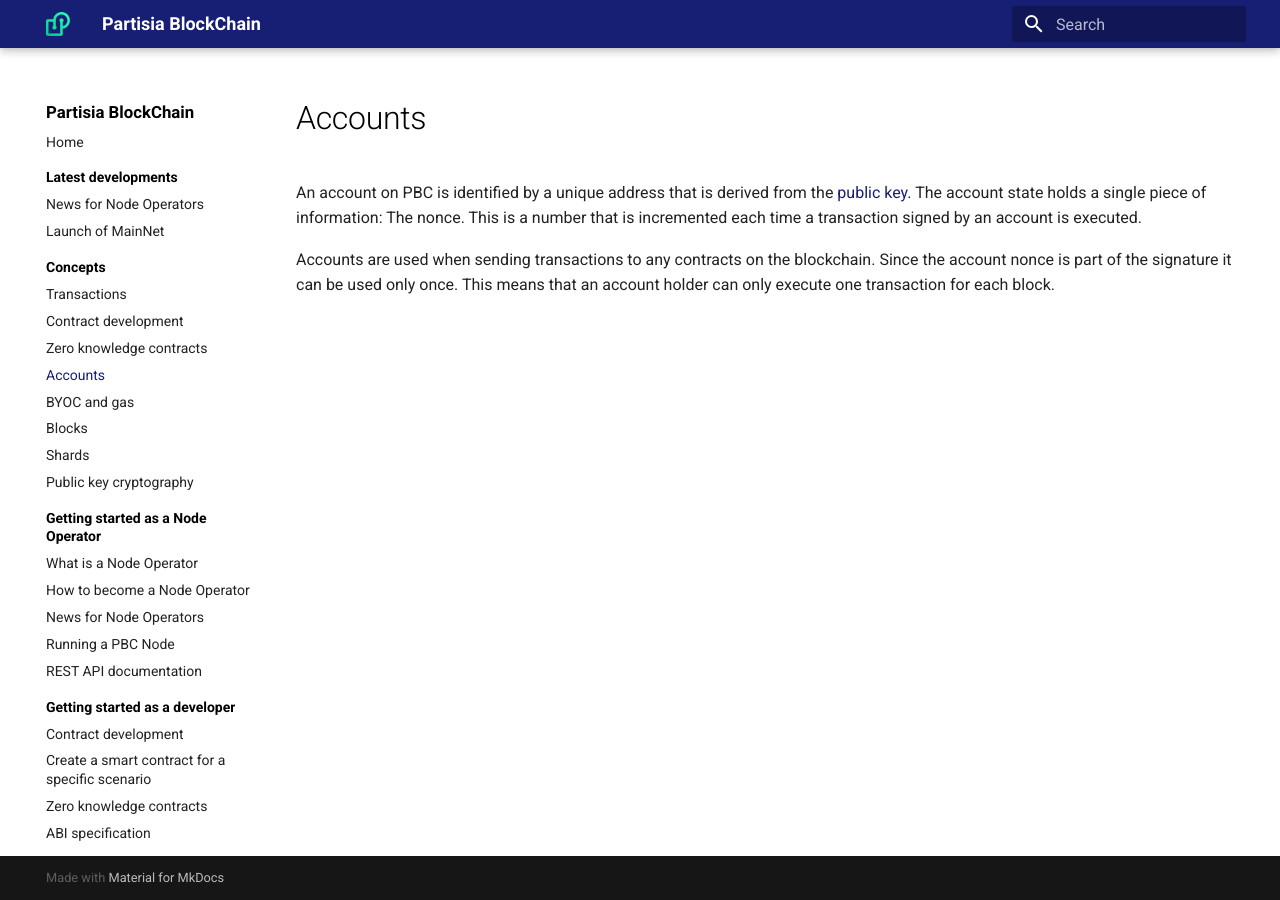
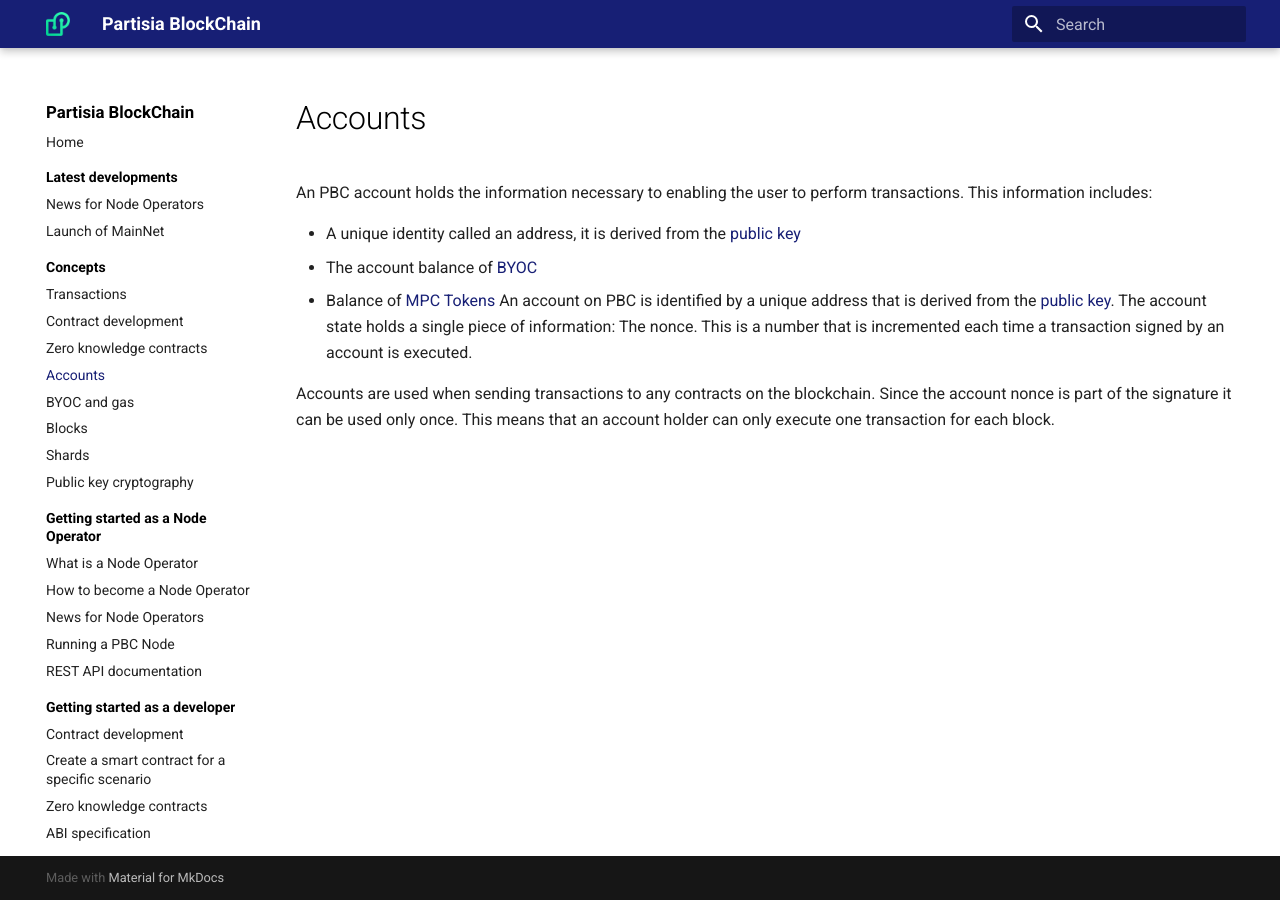
Before and after one commit to 0xSero/partisia-docs, an MkDocs documentation site: the page built from docs/accounts.md, in a window 1280 px wide. Built offline with MkDocs 1.6.1 and Material for MkDocs 9.7.7, drawn with Linux system fonts in a browser that asks for light colours; a script that is not in the unit is left out.

```diff
--- a/docs/accounts.md
+++ b/docs/accounts.md
@@ -1,5 +1,10 @@
 # Accounts
 
+An PBC account holds the information necessary to enabling the user to perform transactions. This information includes:
+
+ - A unique identity called an address, it is derived from the [public key](keys.md)
+ - The account balance of [BYOC](byoc.md)
+ - Balance of [MPC Tokens](mpc-tokens.md)
 An account on PBC is identified by a unique address that is derived from the [public key](keys.md).
 The account state holds a single piece of information: The nonce. This is a number that is incremented each time a transaction signed by an account is executed.
 
```
Also changed, not shown: docs/mpc-tokens.md (added, +11 -0 lines).
